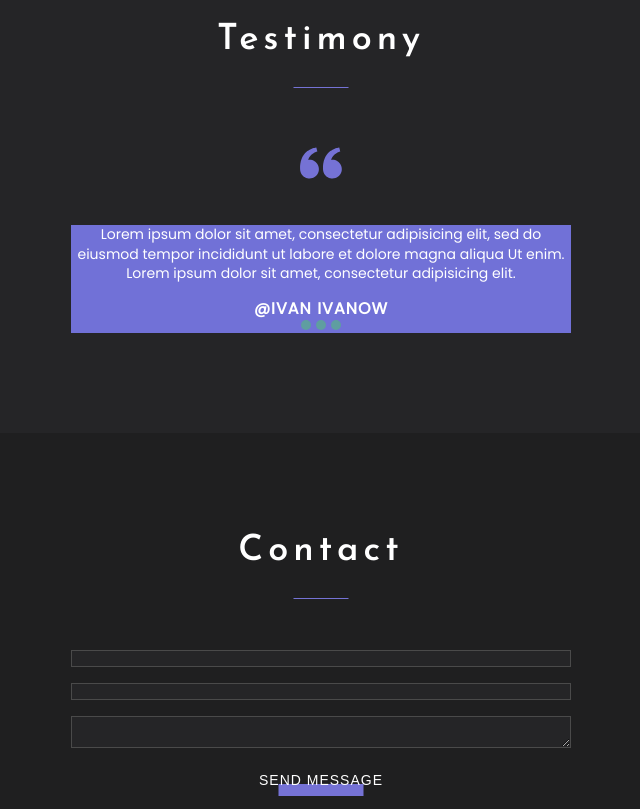
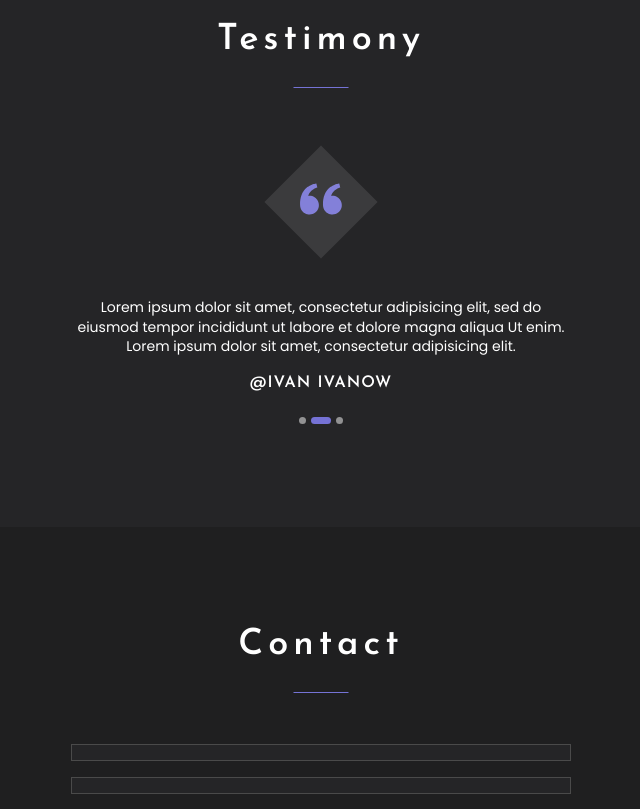
Before and after one commit to akach-dev/styled, a React (Create React App) app: page / in a window 1280 px wide. Shown: the part 3060-3869 px from the top of the page, without its empty margins (319-959 px from the left). Built offline with nearby package versions, Linux system fonts and the light colour scheme.

Commit message:
component Testimony2 done

```diff
--- a/src/components/slider/Slider.tsx
+++ b/src/components/slider/Slider.tsx
@@ -1,20 +1,21 @@
 import React from 'react';
 import styled from "styled-components";
 import {FlexWrapper} from "../FlexWrapper";
+import {theme} from "../../styles/Theme";
 
 export const Slider = () => {
   return (
      <StyledSlider>
        <FlexWrapper>
          <Slide>
-           <Text>Lorem ipsum dolor sit amet, consectetur adipisicing elit, sed do eiusmod tempor incididunt ut labore et
-             dolore magna aliqua Ut enim. Lorem ipsum dolor sit amet, consectetur adipisicing elit.</Text>
+           <p>Lorem ipsum dolor sit amet, consectetur adipisicing elit, sed do eiusmod tempor incididunt ut labore et
+             dolore magna aliqua Ut enim. Lorem ipsum dolor sit amet, consectetur adipisicing elit.</p>
            <Name>@ivan ivanow</Name>
          </Slide>
        </FlexWrapper>
        <Pagination>
          <span> </span>
-         <span> </span>
+         <span className={'active'}> </span>
          <span> </span>
        </Pagination>
      </StyledSlider>
@@ -22,8 +23,12 @@ export const Slider = () => {
 };
 
 const StyledSlider = styled.div`
-  background: #7171d7;
   max-width: 500px;
+
+  & > :not(:last-child) {
+    margin-bottom: 1.25em;
+
+  }
 `
 const Slide = styled.div`
   color: #FFF;
@@ -34,23 +39,28 @@ const Slide = styled.div`
 
   }
 `
-const Text = styled.p`
-  font-size: 0.875rem;
-`
+
 const Name = styled.span`
   font-weight: 600;
+  font-family: Josefin Sans, sans-serif;
   letter-spacing: 1px;
   text-transform: uppercase;
 `
-const Pagination = styled.span`
+const Pagination = styled.div`
   display: inline-flex;
   gap: 5px;
 
   span {
-    height: 10px;
     border-radius: 50%;
-    width: 10px;
-    background-color: cadetblue;
+    height: 7px;
+    width: 7px;
+    background-color: rgba(255, 255, 255, 0.5);
     cursor: pointer;
   }
+
+  .active {
+    width: 20px;
+    border-radius: 35px;
+    background-color: ${theme.colors.accent};
+  }
 `
--- a/src/layout/sections/skills/skill/Skill.tsx
+++ b/src/layout/sections/skills/skill/Skill.tsx
@@ -22,7 +22,7 @@ export const Skill = ({iconId, title, children}: SkillPropsType) => {
   );
 };
 
-const IconWrapper = styled.div`
+export const IconWrapper = styled.div`
   position: relative;
 
   &:not(:last-child) {
--- a/src/layout/sections/testimony/Testimony.tsx
+++ b/src/layout/sections/testimony/Testimony.tsx
@@ -4,13 +4,16 @@ import {Title} from "../../../components/Title";
 import {Icon} from "../../../components/icon/Icon";
 import {Slider} from "../../../components/slider/Slider";
 import {FlexWrapper} from "../../../components/FlexWrapper";
+import {IconWrapper} from '../skills/skill/Skill';
 
 export const Testimony = () => {
   return (
      <StyledTestimony>
        <Title>Testimony</Title>
        <FlexWrapper direction={'column'} align={'center'}>
-         <Icon iconId={'quote'}/>
+         <IconWrapper>
+           <Icon iconId={'quote'}/>
+         </IconWrapper>
          <Slider/>
        </FlexWrapper>
      </StyledTestimony>
@@ -22,7 +25,7 @@ const StyledTestimony = styled.section`
   padding: 100px 150px;
 
   h2:not(:last-child) {
-    margin-bottom: 2.25em;
+    margin-bottom: 3.25em;
   }
 
   svg:not(:last-child) {
```
